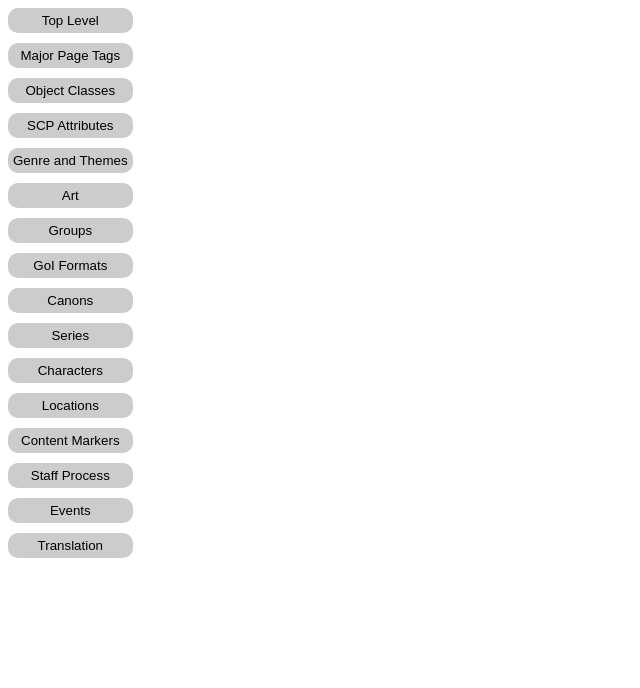
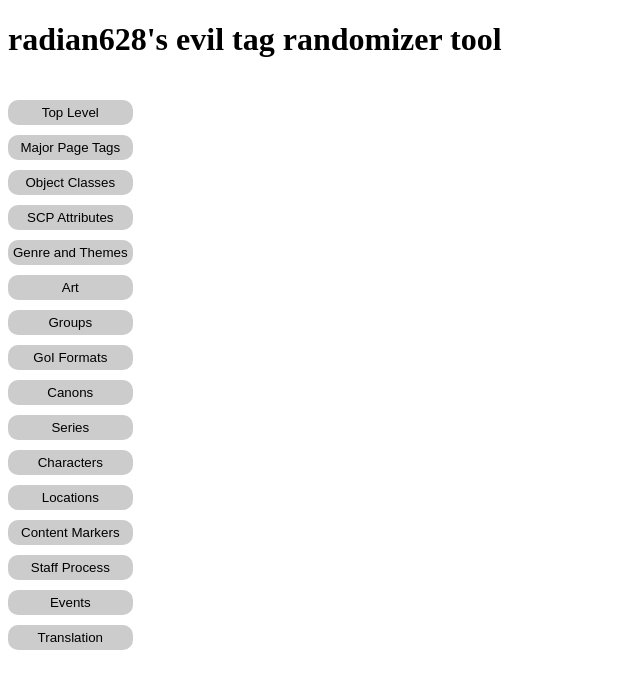
Before and after one commit to radian628/scp-tag-helper-widget, a website: page wheel.html in a window 1280 px wide. Shown: the whole page, without its empty margins (0-640 px from the left). Drawn offline with Linux system fonts and the light colour scheme.

Commit message:
Update wheel.html

```diff
--- a/wheel.html
+++ b/wheel.html
@@ -27,7 +27,10 @@
       }
     </style>
   </head>
-  <body>
+  <body style="margin-top: 100px">
+    <h1 style="position: absolute; top: 0">
+      radian628's evil tag randomizer tool
+    </h1>
     <script src="./master-tag-list.js"></script>
     <script src="./tag-parse-common.js"></script>
     <script src="./wheel.js"></script>
```
